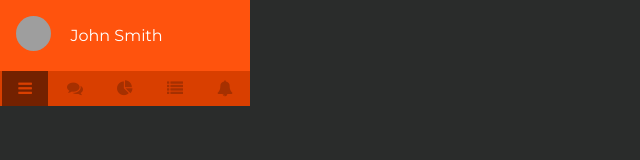
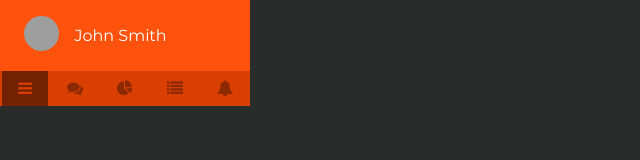
Before and after one commit to keshaldesai/adminui, a React app: page / in a window 1280 px wide. Shown: the full height of the page, 0-640 px from the left. Built offline with nearby package versions, Linux system fonts and the light colour scheme; grey boxes are pictures that could not be loaded.

Commit message:
styling changes

```diff
--- a/src/styles/Sidebar/_sidebar.scss
+++ b/src/styles/Sidebar/_sidebar.scss
@@ -9,7 +9,7 @@ $accent: #ff530d;
 
 .user {
   background-color: $accent;
-  padding: 16px;
+  padding: 16px 24px;
   display: grid;
   grid-template-columns: 1fr 3fr;
   align-items: center;
@@ -34,7 +34,7 @@ $accent: #ff530d;
 .tabmenu-box {
   transition: all .3s;
   padding: 8px 16px;
-  color: darken($accent, 20%);
+  color: darken($accent, 25%);
   cursor: pointer;
   &:hover {
     background-color: darken($accent, 15%);
```
